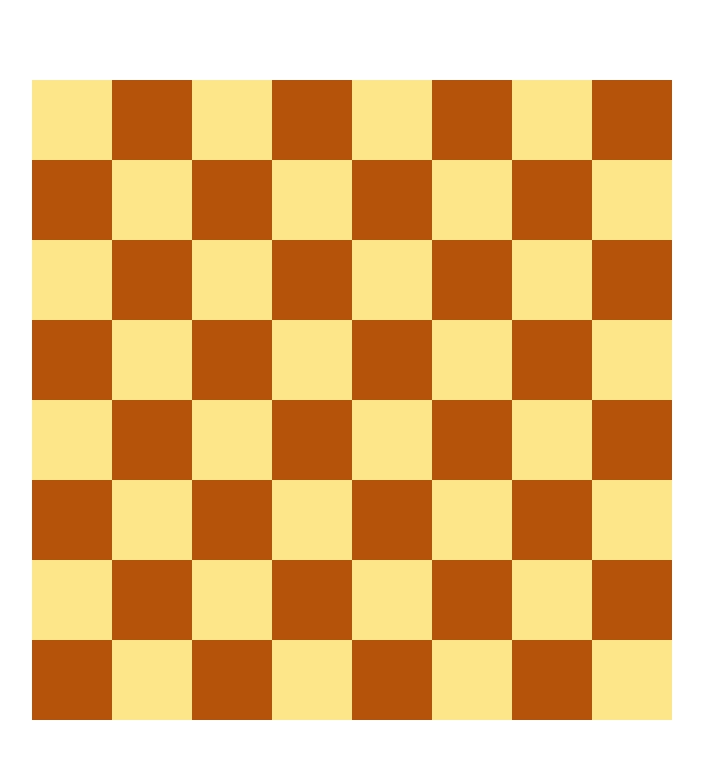
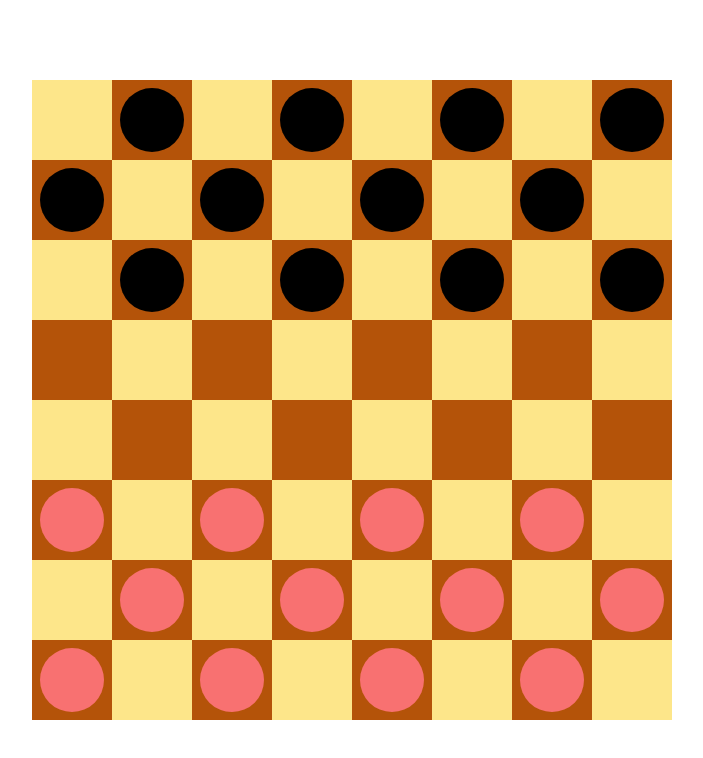
Before and after one commit to simarsaini17/Checkers-game, a Next.js app: page / in a window 1280 px wide. Shown: the top 758 px of the page, without its empty margins (288-991 px from the left). Built offline with nearby package versions, Linux system fonts and the light colour scheme.

Commit message:
Add pieces to the board

```diff
--- a/components/Board.tsx
+++ b/components/Board.tsx
@@ -2,6 +2,8 @@ import { useCallback, useState } from "react";
 import { generateBoard, generateBoardPieces } from "./utils/board";
 import { BoardConatiner } from "./BoardConatiner";
 import { Cell } from "./Cell";
+import { Piece, PieceProps } from "./Pieces/Picese";
+import { DndContext } from "@dnd-kit/core";
 
 export const Board = () => {
   const [board] = useState(generateBoard());
@@ -11,17 +13,73 @@ export const Board = () => {
   const [firstPlayerScore, setFirstPlayerScore] = useState(0);
   const [secondPlayerScore, setSecondPlayerScore] = useState(0);
 
-  const movePiece = useCallback(() => {}, []);
+  const isValidMove = useCallback(
+    (
+      isfirstPlayerTurn: boolean,
+      isFirstPlayerPiece: boolean,
+      movingPiece: PieceProps,
+      moveX: number,
+      moveY: number
+    ) => {},
+    []
+  );
+
+  const movePiece = useCallback(
+    (
+      moveX: number,
+      moveY: number,
+      movingPiece: PieceProps,
+      movingPieceX: number,
+      movingPieceY: number
+    ) => {
+      const findPiece = {
+        id: `${moveX}-${moveY}`,
+        position: { x: moveX, y: moveY },
+        odd: movingPiece.odd,
+        disabled: false,
+      };
+
+      const newPosition = [(pieces[moveX][moveY] = findPiece)];
+
+      const clearOriginalPosition = [
+        (pieces[movingPieceX][movingPieceY] = undefined),
+      ];
+
+      const updatedPiecesPosition = [
+        ...pieces,
+        newPosition,
+        clearOriginalPosition,
+      ];
+      return updatedPiecesPosition;
+    },
+    [pieces]
+  );
+
+  const dragPiece = () => {};
+
+  const dragFinished = () => {};
+
+  const cancelDragPiece = () => {};
 
   return (
+    <DndContext
+      id="gameBoard"
+      onDragStart={dragPiece}
+      onDragEnd={dragFinished}
+      onDragCancel={cancelDragPiece}
+    >
       <BoardConatiner>
         {board.map((eachRow, x) => {
           return eachRow.map((eachCol, y) => {
             const piece = pieces[x][y];
-
-          return <Cell key={eachCol.id} validMove={true} {...eachCol} />;
+            return (
+              <Cell key={eachCol.id} validMove={true} {...eachCol}>
+                {piece && <Piece {...piece} />}
+              </Cell>
+            );
           });
         })}
       </BoardConatiner>
+    </DndContext>
   );
 };
--- a/components/Cell.tsx
+++ b/components/Cell.tsx
@@ -11,7 +11,11 @@ interface EachCellProps {
 export const Cell = ({ id, odd, validMove, x, y, children }: EachCellProps) => {
   const { isOver, setNodeRef } = useDroppable({ id });
   return (
-    <div className={`${odd ? "bg-amber-700" : "bg-amber-200"} w-20 h-20`}>
+    <div
+      className={`${
+        odd ? "bg-amber-700" : "bg-amber-200"
+      } w-20 h-20 flex justify-center items-center`}
+    >
       {children}
     </div>
   );
--- a/components/Pieces/Picese.tsx
+++ b/components/Pieces/Picese.tsx
@@ -3,8 +3,17 @@ export type PieceProps = {
   odd: boolean;
   position: { x: number; y: number };
   disabled?: boolean;
+  children: React.ReactNode;
 };
 
-export const Piece = () => {
-  return <div></div>;
+export const Piece = ({
+  id,
+  odd,
+  position,
+  disabled,
+  children,
+}: PieceProps) => {
+  const pieceColor = odd ? "bg-black" : "bg-red-400";
+
+  return <div className={`${pieceColor} w-16 h-16 rounded-full`}></div>;
 };
```
Lines whose indentation alone changed are shown as unchanged.
